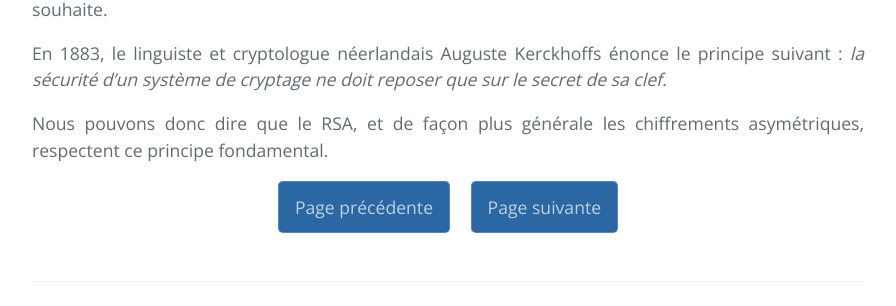
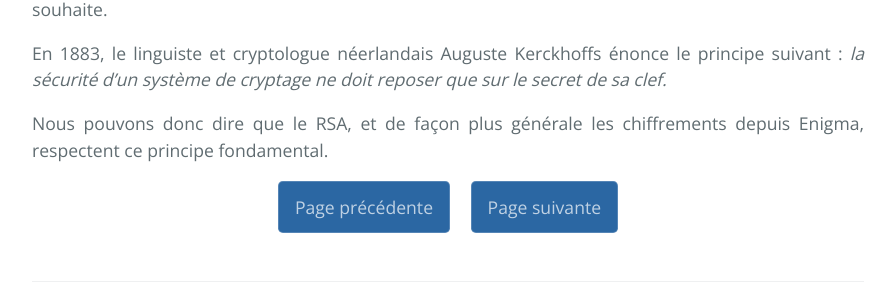
Before and after one commit to SamuelGallay/CryptoTPE, a Jekyll site: the page built from pages/4_Internet/3_rsa.md, in a window 1280 px wide and 900 px high, scrolled down 2344 px. Shown: the part 506-812 px from the top of the window, without its empty margins (192-1088 px from the left). Built offline with Jekyll 4.4.1, drawn with Linux system fonts in a browser that asks for light colours; our own code applies the rules of GitHub Pages for plain Markdown files; formulas are drawn with MathJax 3.

Commit message:
Kerchoffs

```diff
--- a/pages/4_Internet/3_rsa.md
+++ b/pages/4_Internet/3_rsa.md
@@ -70,4 +70,4 @@
 
 En 1883, le linguiste et cryptologue néerlandais Auguste Kerckhoffs énonce le principe suivant : *la sécurité d'un système de cryptage ne doit reposer que sur le secret de sa clef.*
 
-Nous pouvons donc dire que le RSA, et de façon plus générale les chiffrements asymétriques, respectent ce principe fondamental.
+Nous pouvons donc dire que le RSA, et de façon plus générale les chiffrements depuis Enigma, respectent ce principe fondamental.
```
